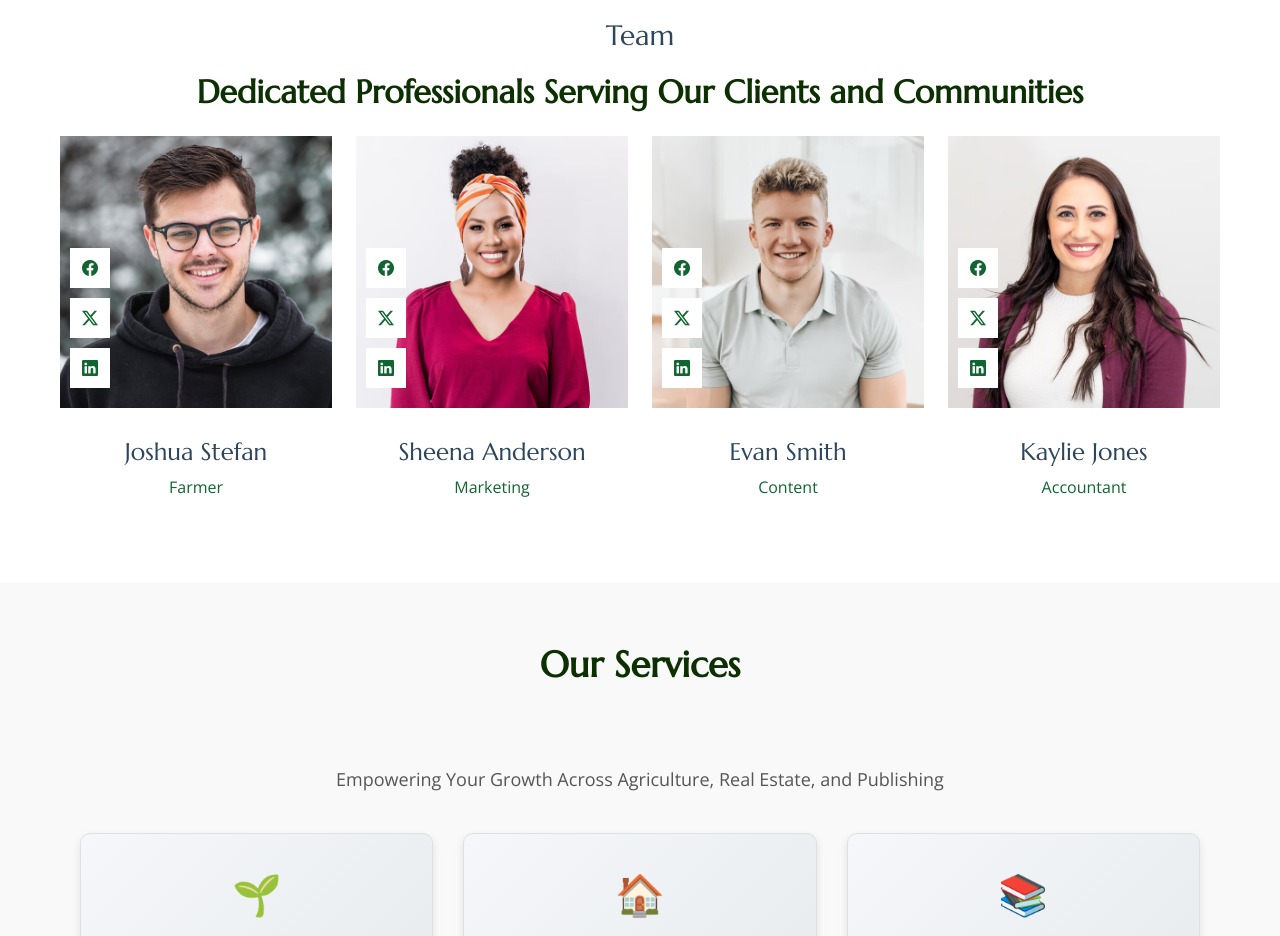
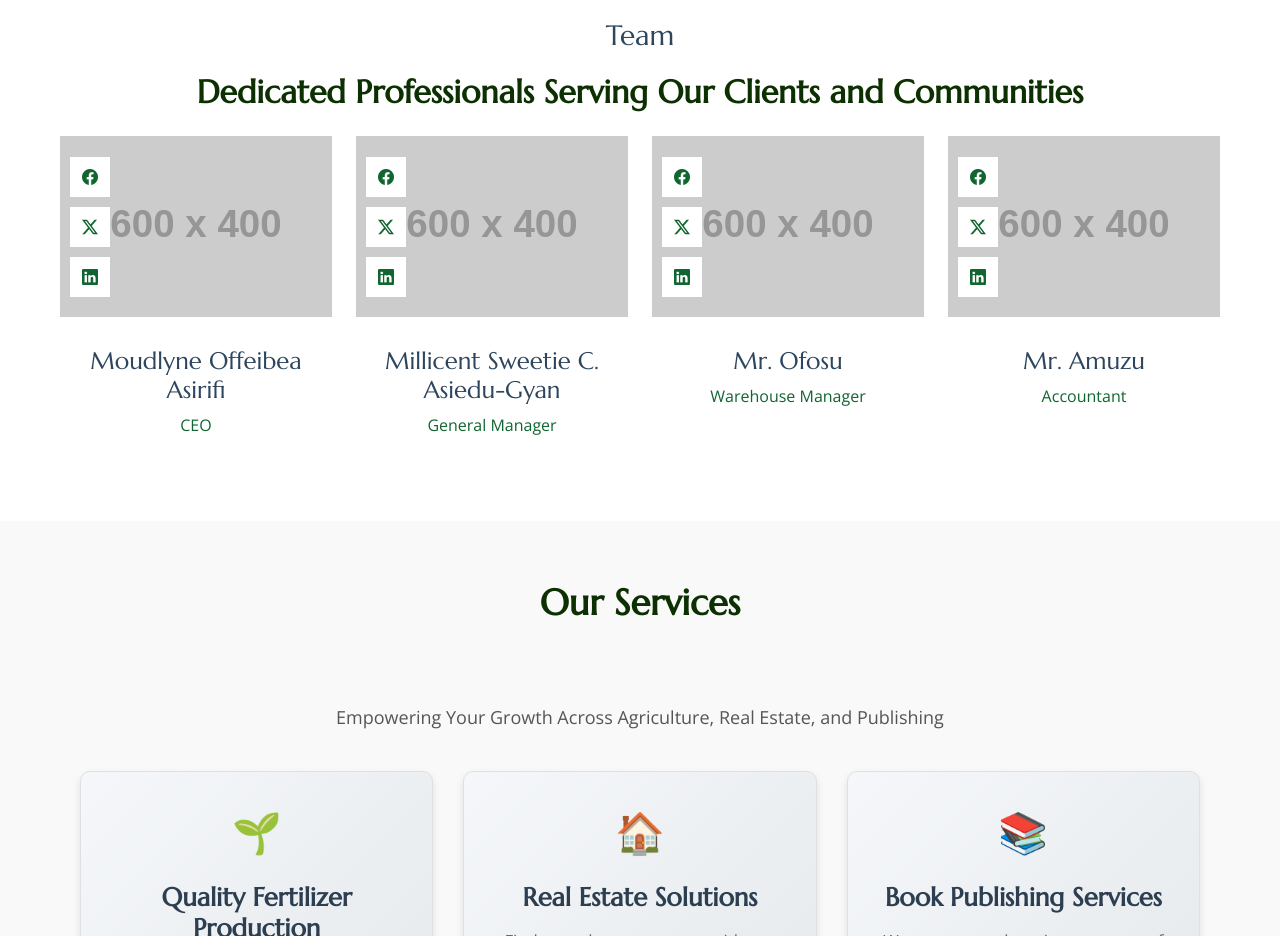
Before and after one commit to Peter-DevX/MoudlyneGlobal, a plain HTML site: page about.html in a window 1280 px wide. Shown: the part 1000-1936 px from the top of the page. Drawn offline with nearby package versions, Linux system fonts and the light colour scheme; placeholder pictures from the web are drawn by us.

Commit message:
updates on about, contact, index, services

```diff
--- a/about.html
+++ b/about.html
@@ -84,7 +84,7 @@
         <div class="row gy-4 justify-content-between align-items-center">
           <div class="col-lg-6 order-lg-2 position-relative" data-aos="zoom-out">
             <img src="assets/img/real-estate pj.jpg" alt="Image" class="img-fluid">
-            <a href="assets/vid/Moudlyne Global - Made with Clipchamp.mp4" class="glightbox pulsating-play-btn">
+            <a href="assets/img/" class="glightbox pulsating-play-btn">
               <span class="play"><i class="bi bi-play-fill"></i></span>
             </a>
           </div>
@@ -122,7 +122,7 @@
             <div class="col-lg-3 col-md-6 mb-4">
               <div class="person">
                 <figure>
-                  <img src="assets/img/team/team-1.jpg" alt="Image" class="img-fluid">
+                  <img src="https://placehold.co/600x400" width="272px" height="272px" alt="Image" class="img-fluid">
                   <div class="social">
                     <a href="#"><span class="bi bi-facebook"></span></a>
                     <a href="#"><span class="bi bi-twitter-x"></span></a>
@@ -130,8 +130,8 @@
                   </div>
                 </figure>
                 <div class="person-contents">
-                  <h3>Joshua Stefan</h3>
-                  <span class="position">Farmer</span>
+                  <h3>Moudlyne Offeibea Asirifi</h3>
+                  <span class="position">CEO</span>
                 </div>
               </div>
             </div>
@@ -139,7 +139,7 @@
             <div class="col-lg-3 col-md-6 mb-4">
               <div class="person">
                 <figure>
-                  <img src="assets/img/team/team-2.jpg" alt="Image" class="img-fluid">
+                  <img src="https://placehold.co/600x400" alt="Image" class="img-fluid">
                   <div class="social">
                     <a href="#"><span class="bi bi-facebook"></span></a>
                     <a href="#"><span class="bi bi-twitter-x"></span></a>
@@ -147,8 +147,8 @@
                   </div>
                 </figure>
                 <div class="person-contents">
-                  <h3>Sheena Anderson</h3>
-                  <span class="position">Marketing</span>
+                  <h3>Millicent Sweetie C. Asiedu-Gyan</h3>
+                  <span class="position">General Manager</span>
                 </div>
               </div>
             </div>
@@ -156,7 +156,7 @@
             <div class="col-lg-3 col-md-6 mb-4">
               <div class="person">
                 <figure>
-                  <img src="assets/img/team/team-3.jpg" alt="Image" class="img-fluid">
+                  <img src="https://placehold.co/600x400" alt="Image" class="img-fluid">
                   <div class="social">
                     <a href="#"><span class="bi bi-facebook"></span></a>
                     <a href="#"><span class="bi bi-twitter-x"></span></a>
@@ -164,8 +164,8 @@
                   </div>
                 </figure>
                 <div class="person-contents">
-                  <h3>Evan Smith</h3>
-                  <span class="position">Content</span>
+                  <h3>Mr. Ofosu</h3>
+                  <span class="position">Warehouse Manager</span>
                 </div>
               </div>
             </div>
@@ -173,7 +173,7 @@
             <div class="col-lg-3 col-md-6 mb-4">
               <div class="person">
                 <figure>
-                  <img src="assets/img/team/team-4.jpg" alt="Image" class="img-fluid">
+                  <img src="https://placehold.co/600x400" alt="Image" class="img-fluid">
                   <div class="social">
                     <a href="#"><span class="bi bi-facebook"></span></a>
                     <a href="#"><span class="bi bi-twitter-x"></span></a>
@@ -181,7 +181,7 @@
                   </div>
                 </figure>
                 <div class="person-contents">
-                  <h3>Kaylie Jones</h3>
+                  <h3>Mr. Amuzu</h3>
                   <span class="position">Accountant</span>
                 </div>
               </div>
```
Also changed, not shown: contact.html (+0 -7 lines), index.html (+3 -3 lines), services.html (+1 -1 lines), assets/img/fertilizer3.png (added), 1 other file.
